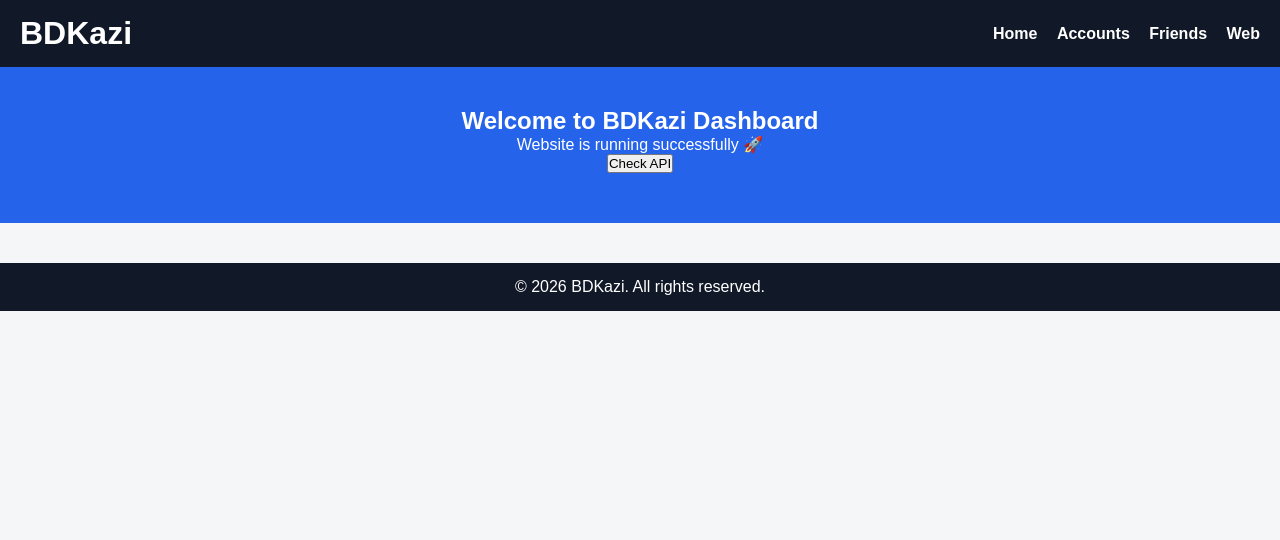
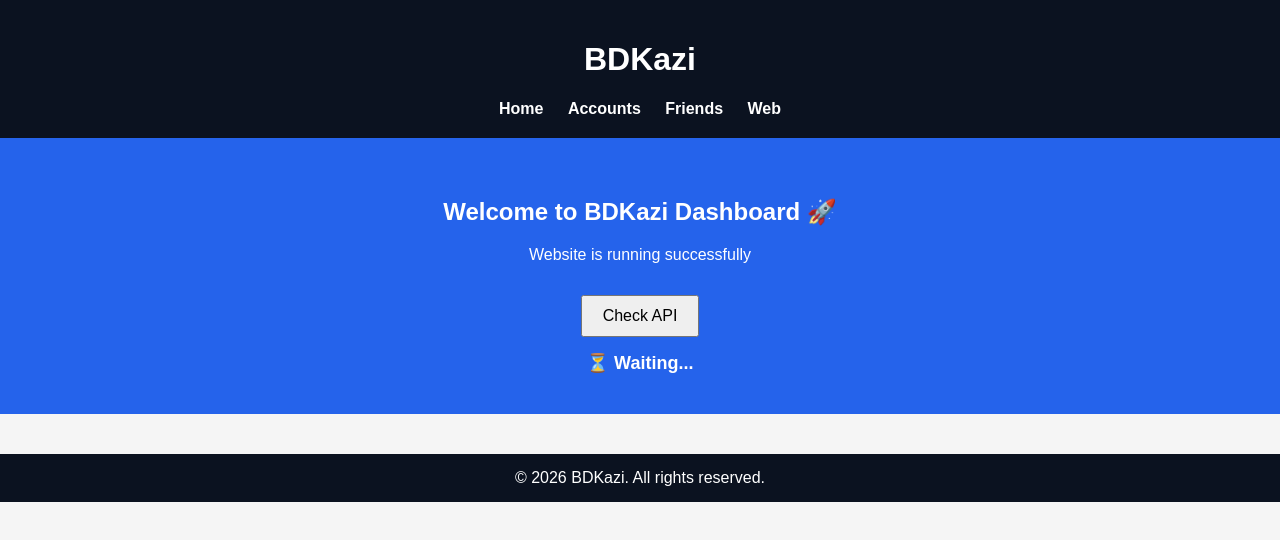
Before and after one commit to bdyeamin55-prog/BDyamin10, a plain HTML site: page index.html in a window 1280 px wide. Drawn offline with Linux system fonts and the light colour scheme.

Commit message:
Update index.html

```diff
--- a/index.html
+++ b/index.html
@@ -4,47 +4,112 @@
   <meta charset="UTF-8">
   <title>BDKazi Dashboard</title>
   <meta name="viewport" content="width=device-width, initial-scale=1.0">
-  <link rel="stylesheet" href="style.css">
+
+  <style>
+    body {
+      margin: 0;
+      font-family: Arial, sans-serif;
+      background: #f5f5f5;
+      text-align: center;
+    }
+
+    header {
+      background: #0b1220;
+      color: white;
+      padding: 20px;
+    }
+
+    nav a {
+      color: white;
+      margin: 0 10px;
+      text-decoration: none;
+      font-weight: bold;
+    }
+
+    .hero {
+      background: #2563eb;
+      color: white;
+      padding: 40px 20px;
+    }
+
+    .status {
+      margin-top: 15px;
+      font-size: 18px;
+      font-weight: bold;
+    }
+
+    .ok {
+      color: #00ff88;
+    }
+
+    .err {
+      color: #ff4d4d;
+    }
+
+    button {
+      padding: 10px 20px;
+      font-size: 16px;
+      cursor: pointer;
+      margin-top: 15px;
+    }
+
+    footer {
+      background: #0b1220;
+      color: white;
+      padding: 15px;
+      margin-top: 40px;
+    }
+  </style>
 </head>
-
 <body>
 
-  <!-- Navbar -->
-  <header class="navbar">
-    <h1 class="logo">BDKazi</h1>
+<header>
+  <h1>BDKazi</h1>
   <nav>
-      <a href="index.html">Home</a>
-      <a href="accounts.html">Accounts</a>
-      <a href="friends.html">Friends</a>
-      <a href="web.html">Web</a>
+    <a href="#">Home</a>
+    <a href="#">Accounts</a>
+    <a href="#">Friends</a>
+    <a href="#">Web</a>
   </nav>
 </header>
 
-  <!-- Hero Section -->
 <section class="hero">
-    <h2>Welcome to BDKazi Dashboard</h2>
-    <p>Website is running successfully 🚀</p>
+  <h2>Welcome to BDKazi Dashboard 🚀</h2>
+  <p>Website is running successfully</p>
 
   <button onclick="checkAPI()">Check API</button>
-    <p id="apiResult" style="margin-top:10px;"></p>
+  <div id="api-status" class="status">⏳ Waiting...</div>
 </section>
 
-  <!-- Footer -->
-  <footer class="footer">
-    <p>© 2026 BDKazi. All rights reserved.</p>
+<footer>
+  © 2026 BDKazi. All rights reserved.
 </footer>
 
-  <!-- API Script -->
 <script>
-    function checkAPI() {
-      fetch("https://bdkaziapi-9.vercel.app")
-        .then(response => response.text())
-        .then(data => {
-          document.getElementById("apiResult").innerText = data;
-        })
-        .catch(error => {
-          document.getElementById("apiResult").innerText = "❌ API Error";
-        });
+const BASE_API = "https://bdkaziapi-9.vercel.app";
+const PATHS = ["", "/api", "/status", "/health"];
+
+async function checkAPI() {
+  const statusEl = document.getElementById("api-status");
+  statusEl.textContent = "⏳ Checking API...";
+  statusEl.className = "status";
+
+  for (let path of PATHS) {
+    try {
+      const res = await fetch(BASE_API + path);
+      if (!res.ok) continue;
+
+      await res.json();
+      statusEl.textContent = "✅ API Connected Successfully";
+      statusEl.classList.add("ok");
+      return;
+    } catch (e) {
+      // try next
+    }
+  }
+
+  statusEl.textContent = "❌ API Error";
+  statusEl.classList.add("err");
 }
 </script>
 
```
Lines whose indentation alone changed are shown as unchanged.
